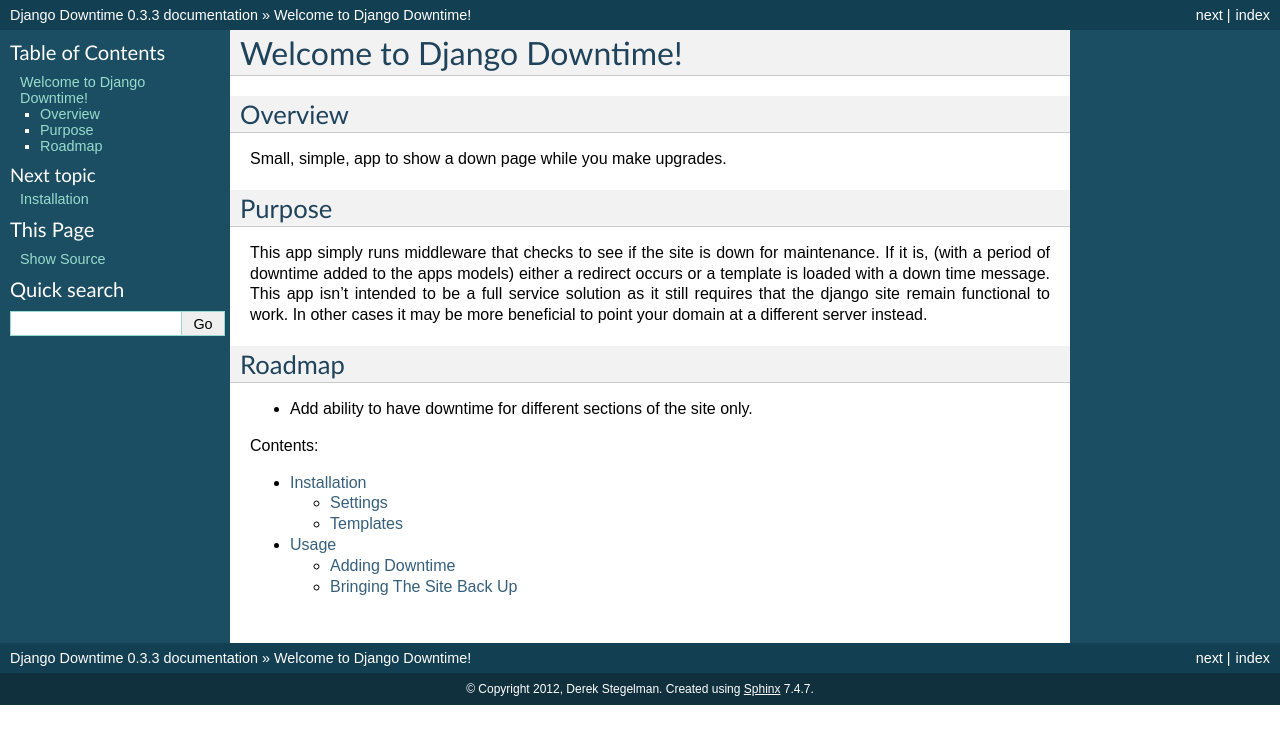
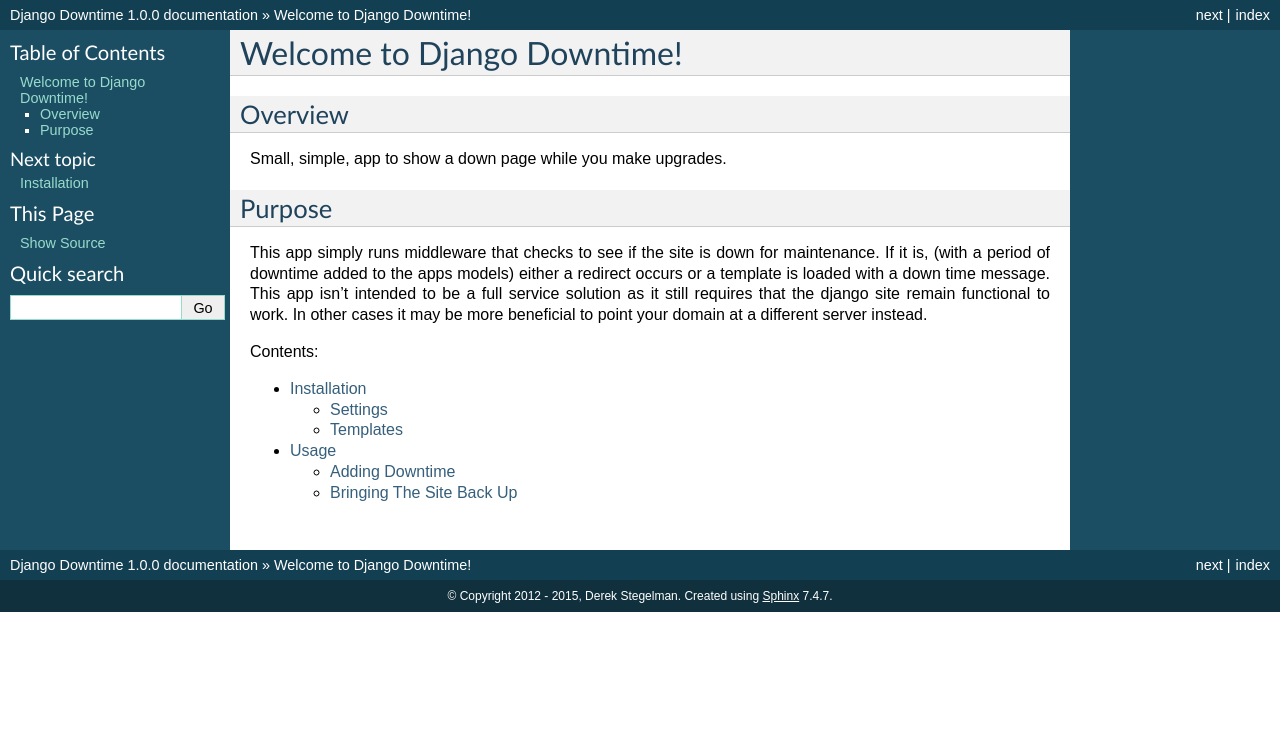
Before and after one commit to psu-oit/django-downtime, a Sphinx documentation site: the page built from docs/source/index.rst, in a window 1280 px wide. Shown: the top 744 px of the page. Built offline with Sphinx 7.4.7, drawn with Linux system fonts in a browser that asks for light colours.

```diff
--- a/docs/source/conf.py
+++ b/docs/source/conf.py
@@ -41,16 +41,16 @@ master_doc = 'index'
 
 # General information about the project.
 project = u'Django Downtime'
-copyright = u'2012, Derek Stegelman'
+copyright = u'2012 - 2015, Derek Stegelman'
 
 # The version info for the project you're documenting, acts as replacement for
 # |version| and |release|, also used in various other places throughout the
 # built documents.
 #
 # The short X.Y version.
-version = '0.3.3'
+version = '1.0.0'
 # The full version, including alpha/beta/rc tags.
-release = '0.3.3'
+release = '1.0.0'
 
 # The language for content autogenerated by Sphinx. Refer to documentation
 # for a list of supported languages.
--- a/docs/source/index.rst
+++ b/docs/source/index.rst
@@ -21,11 +21,6 @@ template is loaded with a down time message.  This app isn't intended to be a fu
 as it still requires that the django site remain functional to work.  In other cases it may be more
 beneficial to point your domain at a different server instead.
 
-Roadmap
--------
-
-* Add ability to have downtime for different sections of the site only.
-
 
 Contents:
 
--- a/docs/source/installation.rst
+++ b/docs/source/installation.rst
@@ -1,6 +1,8 @@
 ============
 Installation
 ============
+
+Django Downtime supports Django 1.4 - 1.8 and Python 2.7 and 3.4.
 
 
 To install django-downtime::
--- a/setup.py
+++ b/setup.py
@@ -1,6 +1,6 @@
 from setuptools import setup, find_packages
 
-version = '0.3.3'
+version = '1.0.0'
 
 setup(name='django-downtime',
       version=version,
@@ -17,6 +17,7 @@ setup(name='django-downtime',
                    "Framework :: Django :: 1.5",
                    "Framework :: Django :: 1.6",
                    "Framework :: Django :: 1.7",
+                   "Framework :: Django :: 1.8",
                    "Programming Language :: Python :: 2",
                    "Programming Language :: Python :: 3",
                    "Programming Language :: Python",
```
Also changed, not shown: README.md (+4 -0 lines), build.md (+2 -0 lines), 2 other files.
